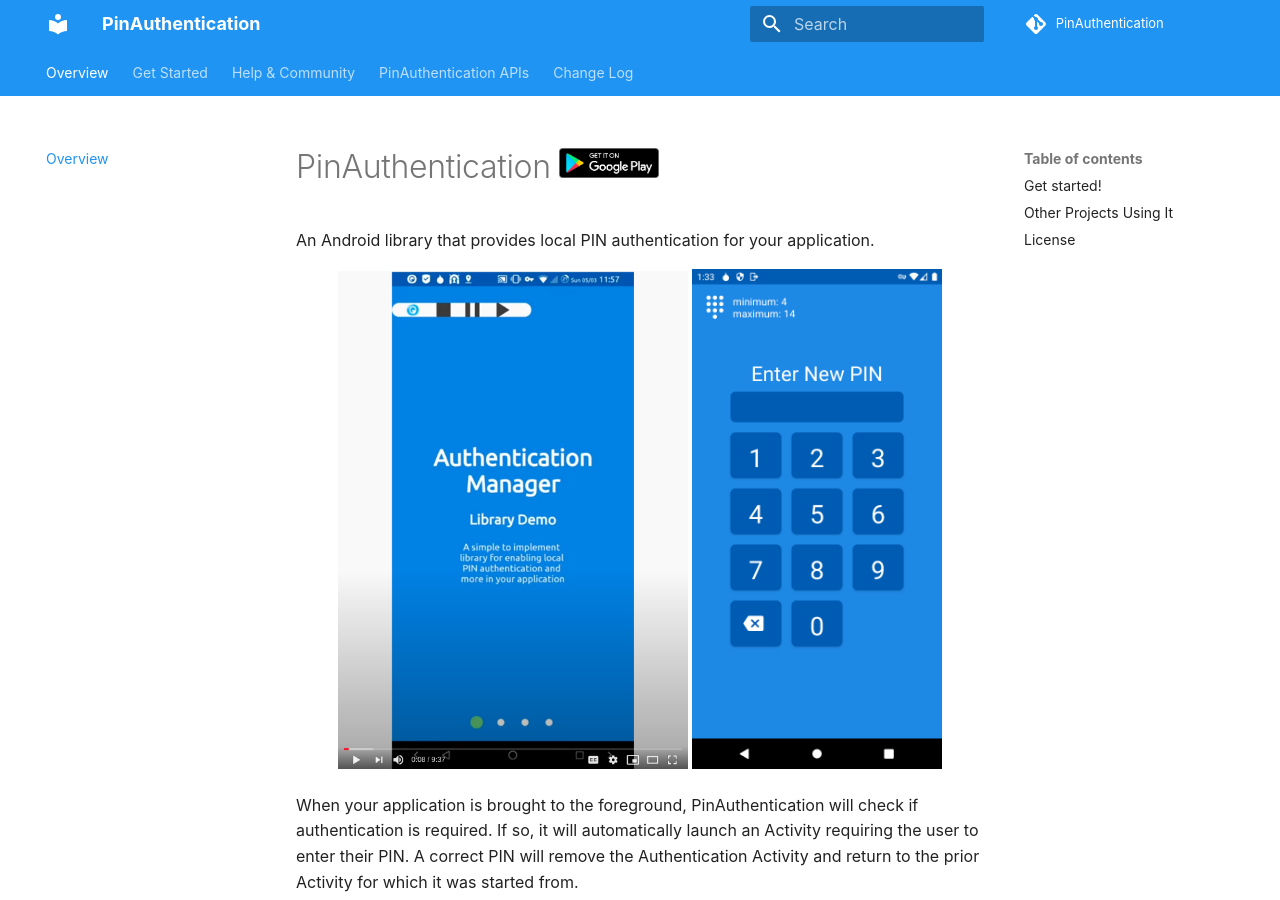
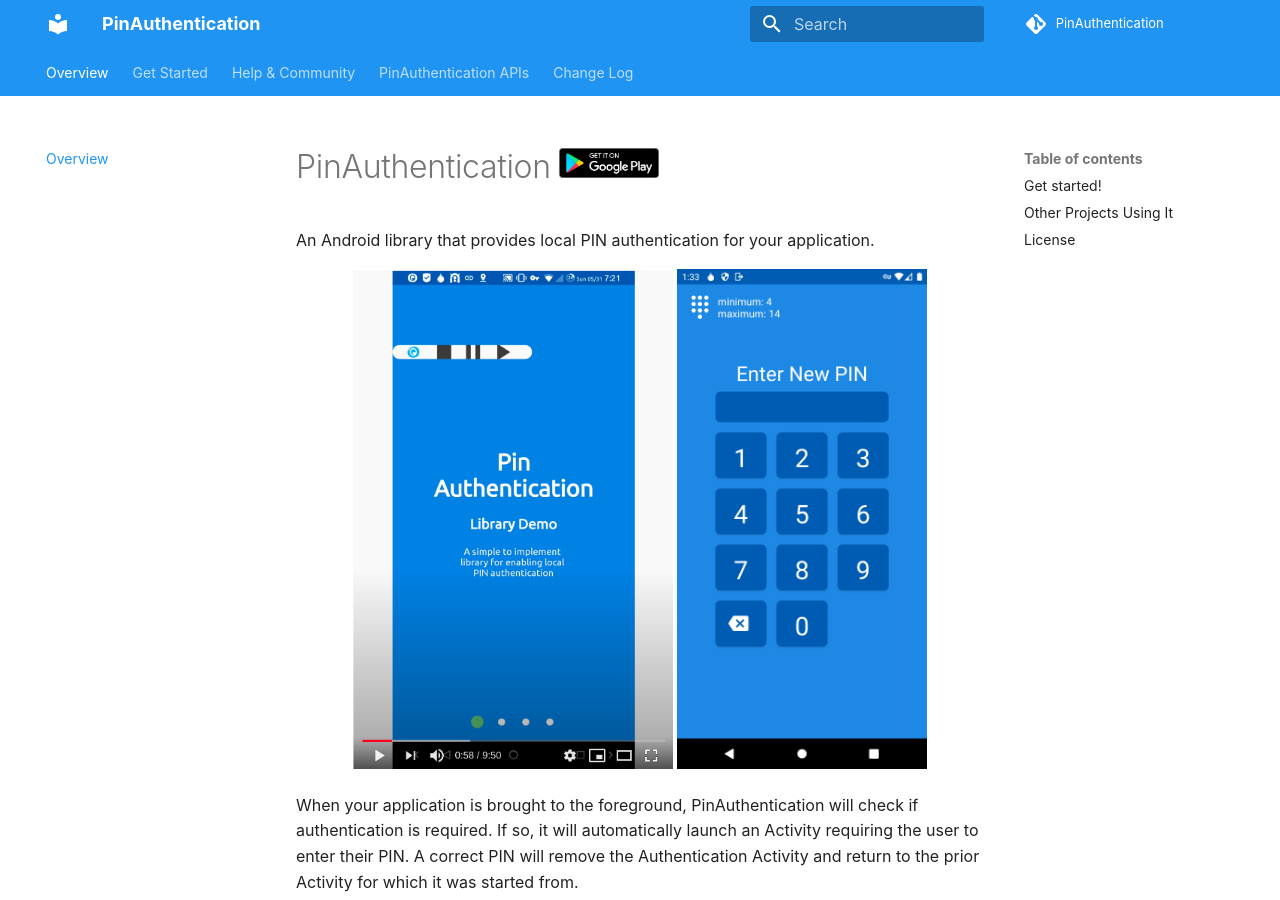
Before and after one commit to 05nelsonm/pin-authentication, an MkDocs documentation site: the page built from docs/index.md, in a window 1280 px wide and 900 px high. Built offline with MkDocs 1.6.1 and Material for MkDocs 9.7.7, drawn with Linux system fonts in a browser that asks for light colours; comment, search, counter and statistics services are not loaded.

Commit message:
update video link and image

```diff
--- a/docs/index.md
+++ b/docs/index.md
@@ -2,7 +2,7 @@
 An Android library that provides local PIN authentication for your application.
 
 <p align="center">
-<a href="https://www.youtube.com/watch?v=AyLu-6GZ52w" target="_blank"><img src="assets/vid_screenshot.png" width="350"/></a> <img src="assets/activity_screenshot.png" width="250" />
+<a href="https://www.youtube.com/watch?v=wBFvTAmbGKo" target="_blank"><img src="assets/vid_screenshot.png" width="320"/></a> <img src="assets/activity_screenshot.png" width="250" />
 </p>
 
 When your application is brought to the foreground, PinAuthentication will
```
Also changed, not shown: docs/assets/vid_screenshot.png.
